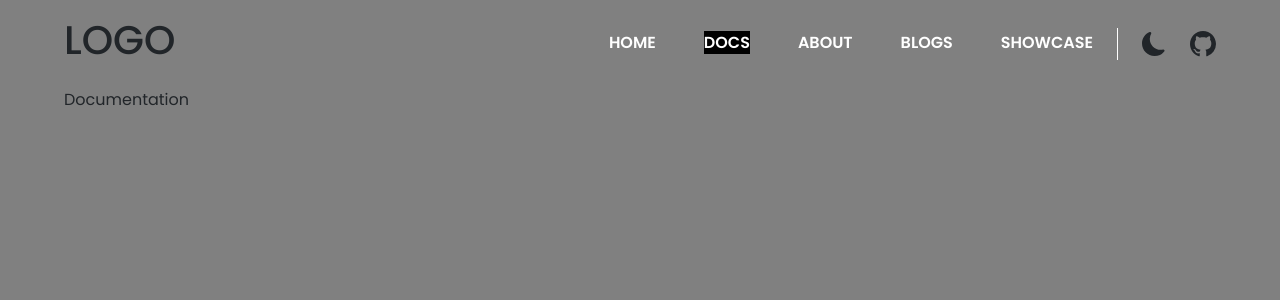
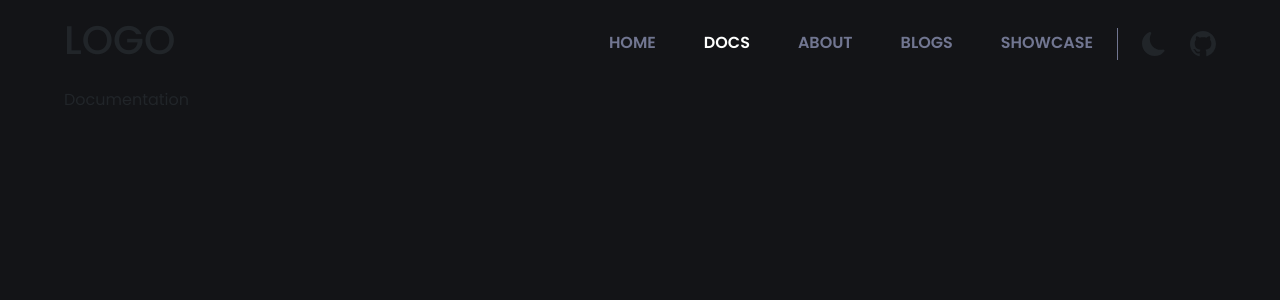
Before and after one commit to lugh-tuatha/FusionUI, a React (Vite) app: page /docs in a window 1280 px wide. Shown: the top 300 px of the page. Built offline with nearby package versions, Linux system fonts and the light colour scheme.

Commit message:
small changes to colors

```diff
--- a/src/components/header/header.css
+++ b/src/components/header/header.css
@@ -9,7 +9,7 @@ nav ul {
 }
 
 a:hover {
-  color: var(--primary);
+  color: var(--text-color-2);
 }
 
 nav .line {
@@ -55,19 +55,19 @@ nav .line {
   height: 3rem;
 }
 
-nav a.active {
-  background-color: black;
+.navbar-wide a.active {
+  color: var(--text-color-dark);
 }
 
-nav ul li:after{
+.navbar-wide ul li:after{
   content: '';
   display: block;
   background-color: white;
   width: 0;
   height: 1.5px;
-  transition: ease .20s;
+  transition: ease .4s;
 }
 
-nav ul li:hover::after{
+.navbar-wide ul li:hover::after{
   width: 100%;
 }
--- a/src/components/searchbar/searchbar.css
+++ b/src/components/searchbar/searchbar.css
@@ -8,6 +8,7 @@ input{
 input{
   background-color: transparent;
   position: absolute;
+  z-index: -1;
   height: 2.5rem;
   padding-left: 2rem;
 }
--- a/src/index.css
+++ b/src/index.css
@@ -1,10 +1,11 @@
 :root{
   --primary: #6625BF;
   --secondary: ;
-  --bg-dark: gray;
-  --text-color: white;
+  --bg-dark: #131417;
+  --text-color: #717691;
+  --text-color-2: #aaaebc;
 
-  --text-color-dark: ;
+  --text-color-dark: #fefffe;
   --bg-light: ;
 }
 
```
